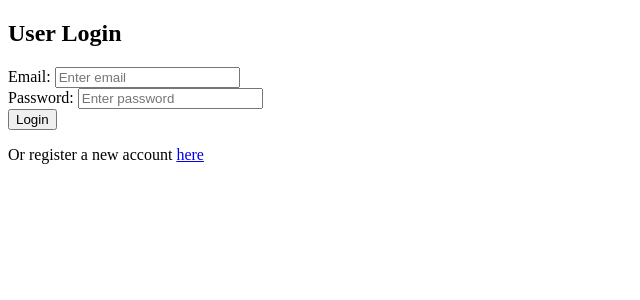
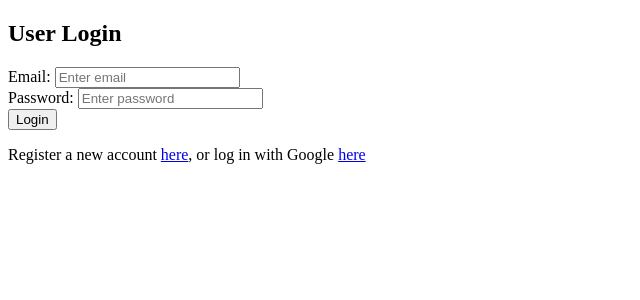
Before and after one commit to melontimmy/CS411-Project, a Flask app: page /login in a window 1280 px wide. Shown: the top 300 px of the page, without its empty margins (0-640 px from the left). Run offline with Flask 3, Linux system fonts and the light colour scheme; data that the repository does not hold is empty.

Commit message:
Added OAuth
- google oauth, provides both standard login and google
- read comments at start of oauth methods pls

```diff
--- a/codebase/app.py
+++ b/codebase/app.py
@@ -1,14 +1,18 @@
 import flask
-from flask import Flask, Response, request, render_template, redirect, url_for
+from flask import Flask, Response, request, render_template, redirect, url_for, session
 from flaskext.mysql import MySQL
 import flask_login
 import requests
 import json
+import os
+from authlib.integrations.flask_client import OAuth
 
 
 app = Flask(__name__)
 app.secret_key = 'secret_key'
+
 mysql = MySQL(app)
+oauth = OAuth(app)
 
 app.config['MYSQL_DATABASE_HOST'] = 'localhost'
 app.config['MYSQL_DATABASE_USER'] = 'root'
@@ -25,6 +29,7 @@ def getUsers():
 	cursor = conn.cursor()
 	cursor.execute("SELECT email from Users")
 	return cursor.fetchall()
+
 
 @login_manager.user_loader
 def user_loader(email):
@@ -50,7 +55,7 @@ def request_loader(request):
 	user.is_authenticated = request.form['password'] == pwd
 	return user
 
-###################################################
+####### LOGIN METHODS #########
 
 def emailExists(email):
 	#use this to check if a email has already been registered
@@ -64,8 +69,13 @@ def emailExists(email):
 class User(flask_login.UserMixin):
 	pass
 
+def loginUser(email):
+	user = User()
+	user.id = email
+	flask_login.login_user(user)
+
 @app.route('/login', methods=['GET', 'POST'])
-def login():
+def std_login(): #standard login without oauth
 	# if POST, get email and pass
 	if flask.request.method == 'POST' and 'email' in request.form and 'password' in request.form:
 		email = flask.request.form['email']
@@ -76,9 +86,7 @@ def login():
 			data = cursor.fetchall()
 			password = str(data[0][0])
 			if flask.request.form['password'] == password:
-				user = User()
-				user.id = email
-				flask_login.login_user(user)
+				loginUser(email)
 				return flask.redirect(flask.url_for('loadProfile'))
 		# user or pass was incorrect
 		return "<a href='/login'>Try again</a>\
@@ -95,7 +103,9 @@ def logout():
 @app.route('/profile')
 @flask_login.login_required
 def loadProfile():
-	return render_template('profile.html', name=flask_login.current_user.id)
+	email = flask_login.current_user.id
+	message = 'Hi ' + email + ', here is your profile!'
+	return render_template('profile.html', name=flask_login.current_user.id, message=message)
 
 @app.route("/register", methods=['GET'])
 def register():
@@ -118,13 +128,46 @@ def register_user():
 		cursor.execute("INSERT INTO Users (email, password, phone_number, dob, first_name, last_name) VALUES ('{0}', '{1}', '{2}', '{3}', '{4}', '{5}')".format(email, password, phonenum, dob, fname, lname))
 		# still need to add field for username
 		conn.commit()
-		user = User()
-		user.id = email
-		flask_login.login_user(user)
-		return render_template('profile.html', name=flask_login.current_user.id, message='Account Created!')
+		loginUser(email)
+		message = 'Hi ' + email + ', here is your profile!'
+		return render_template('profile.html', name=flask_login.current_user.id, message=message)
 	else:
 		return render_template('register.html', message='Email already in use!')
 
+
+###### OAUTH METHODS ########
+# to test oauth gmail must be registered as a test account for this project
+# cannot save google query results to database (restrictions i think), results are purged once app quits
+
+google = oauth.register(
+	'google',
+	client_id='862135099082-a6oqavdq547skp16ndpcjvvg9r9e09b5.apps.googleusercontent.com',
+    client_secret='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',
+    server_metadata_url='https://accounts.google.com/.well-known/openid-configuration',
+    client_kwargs={'scope': 'openid profile email'}
+)
+
+@app.route('/google-login')
+def login():
+    google = oauth.create_client('google')  # create the google oauth client
+    redirect_uri = url_for('authorize', _external=True)
+    return google.authorize_redirect(redirect_uri)
+
+
+@app.route('/authorize')
+def authorize():
+	google = oauth.create_client('google')
+	token = google.authorize_access_token()
+	userinfo = token['userinfo']
+	session['user'] = userinfo
+	email = userinfo['email']
+	if not emailExists(email): #inputs email and name into database so user can log into flask
+		fname = userinfo['given_name']
+		lname = userinfo['family_name']
+		cursor = conn.cursor()
+		cursor.execute("INSERT INTO Users (email, first_name, last_name) VALUES ('{0}', '{1}', '{2}')".format(email, fname, lname))
+	loginUser(email)
+	return flask.redirect(flask.url_for('loadProfile'))
 
 '''
 A new page looks like this:
--- a/codebase/templates/login.html
+++ b/codebase/templates/login.html
@@ -6,7 +6,7 @@
 <body>
 <div>
 	<h2>User Login</h2>
-	<form action="{{ url_for('login') }}" method="post">
+	<form action="{{ url_for('std_login') }}" method="post">
 	    {% if message %}
 			<div>{{ message }}</div>
 		{% endif %}
@@ -19,7 +19,7 @@
 			<input type="password" id="password" name="password" placeholder="Enter password" name="pswd">
 		</div>
 		<button type="submit" class="btn btn-primary">Login</button>
-		<p>Or register a new account <a href="{{url_for('register')}}">here</a></p>
+		<p>Register a new account <a href="{{url_for('register')}}">here</a>, or log in with Google <a href='/google-login'>here</a></p>
 	</form>
 </div>
 </body>
--- a/codebase/templates/profile.html
+++ b/codebase/templates/profile.html
@@ -1,6 +1,9 @@
 <head>
     <title>Profile</title>
 </head>
+{% if message %}
+	<div>{{ message }}</div>
+{% endif %}
 
 <li><a href='/'>Home</a></li>
 <li><a href='/logout'>Logout</a></li>
```
